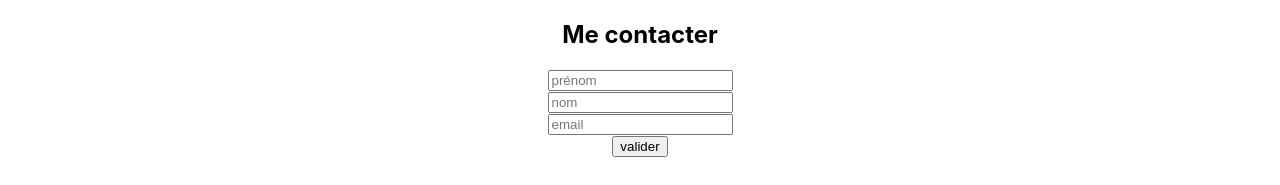
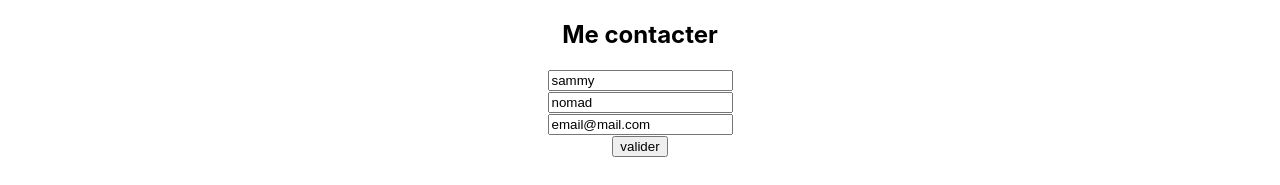
Before and after one commit to CodeOfDutyDev/react-premiers-pas, a React (Create React App) app: page /contact in a window 1280 px wide. Shown: the part 149-334 px from the top of the page. Built offline with nearby package versions, Linux system fonts and the light colour scheme.

Commit message:
type: component dessc: utilisation de props pour init le state de la class Contact

```diff
--- a/src/components/Contact.js
+++ b/src/components/Contact.js
@@ -1,12 +1,26 @@
 import React, { Component } from 'react';
 
+/*
+
+Le state peut aussi être prédéfini par des données reçues en props.
+On destructure notre props pour obtenir notre objet data.
+data peut également être destructuré pour récupérer nos propriétés
+ex : const { lastname } = props.data;
+ex:  const { data: { lastname }} = props
+
+*/
 class Contact extends Component {
 
-// Initianilisation de notre state
-    state= {
-        firstname:"",
-        lastname:"",
-        email:""
+    constructor({ data }){
+
+        super({data})
+
+        // Initianilisation de notre state
+        this.state= {
+            firstname: data.firstname,
+            lastname:data.lastname,
+            email:data.email
+        }
     }
 
 // bind fonction.
```
